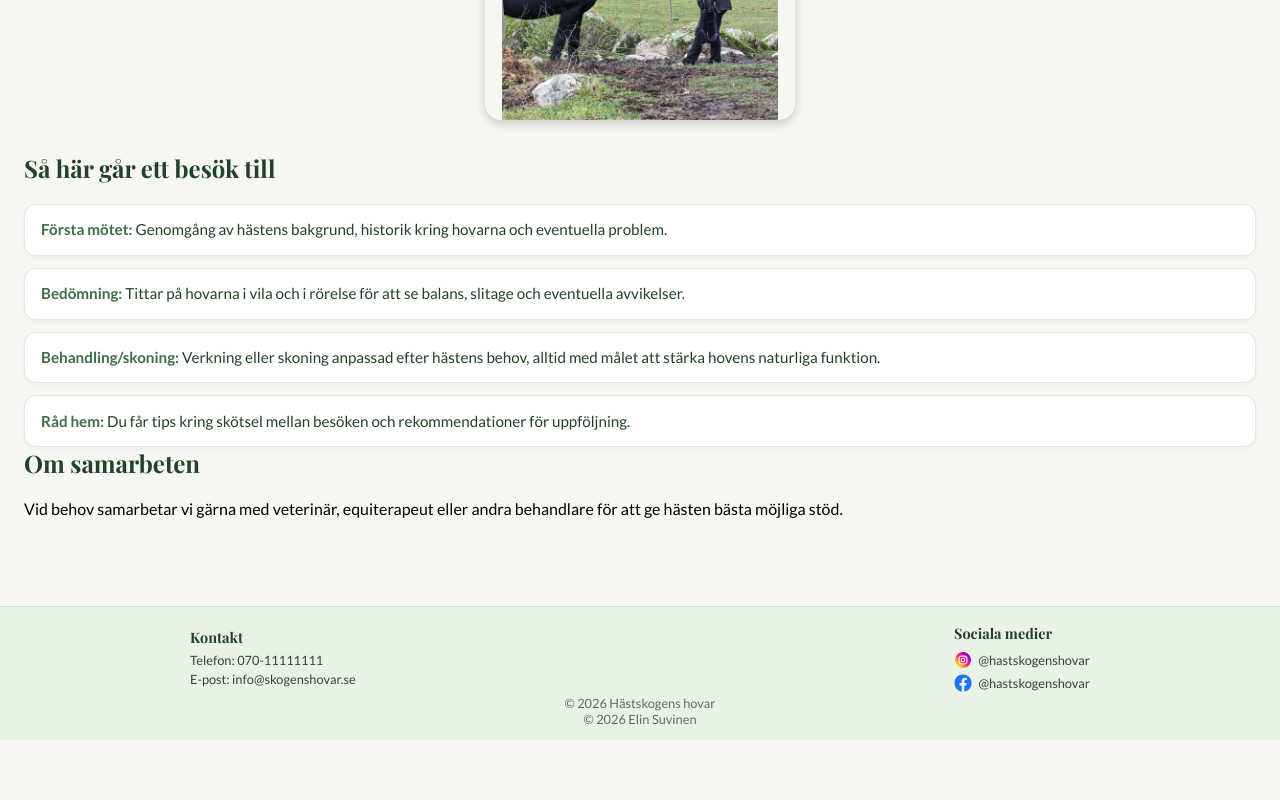
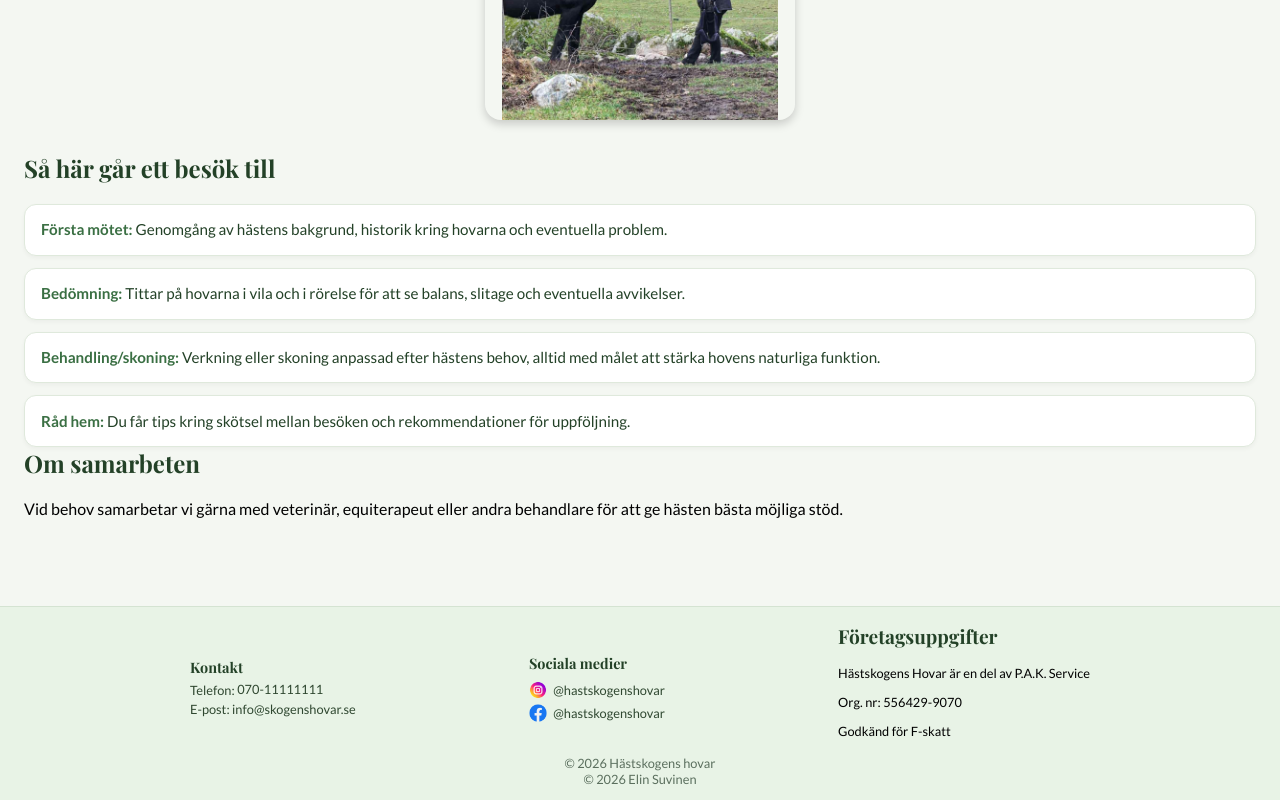
Before and after one commit to Emberes/HastSkogensHovar, a React (Vite) app: page /visit in a window 1280 px wide. Shown: the part 475-1275 px from the top of the page. Before the commit the page ends 1215 px from the top, so only its background shows below. Built offline with nearby package versions, Linux system fonts and the light colour scheme; a web font is replaced by a local one.

Commit message:
Add footer business details, excluding Prell insurance

```diff
--- a/src/components/layout/Footer.tsx
+++ b/src/components/layout/Footer.tsx
@@ -44,6 +44,13 @@ export const Footer: React.FC = () => {
             <span>@hastskogenshovar</span>
           </a>
         </div>
+
+        <div className="app__footer-business">
+          <h2>Företagsuppgifter</h2>
+          <p>Hästskogens Hovar är en del av P.A.K. Service</p>
+          <p>Org. nr: 556429-9070</p>
+          <p>Godkänd för F-skatt</p>
+        </div>
       </div>
 
       <p className="app__footer-copy">
```
